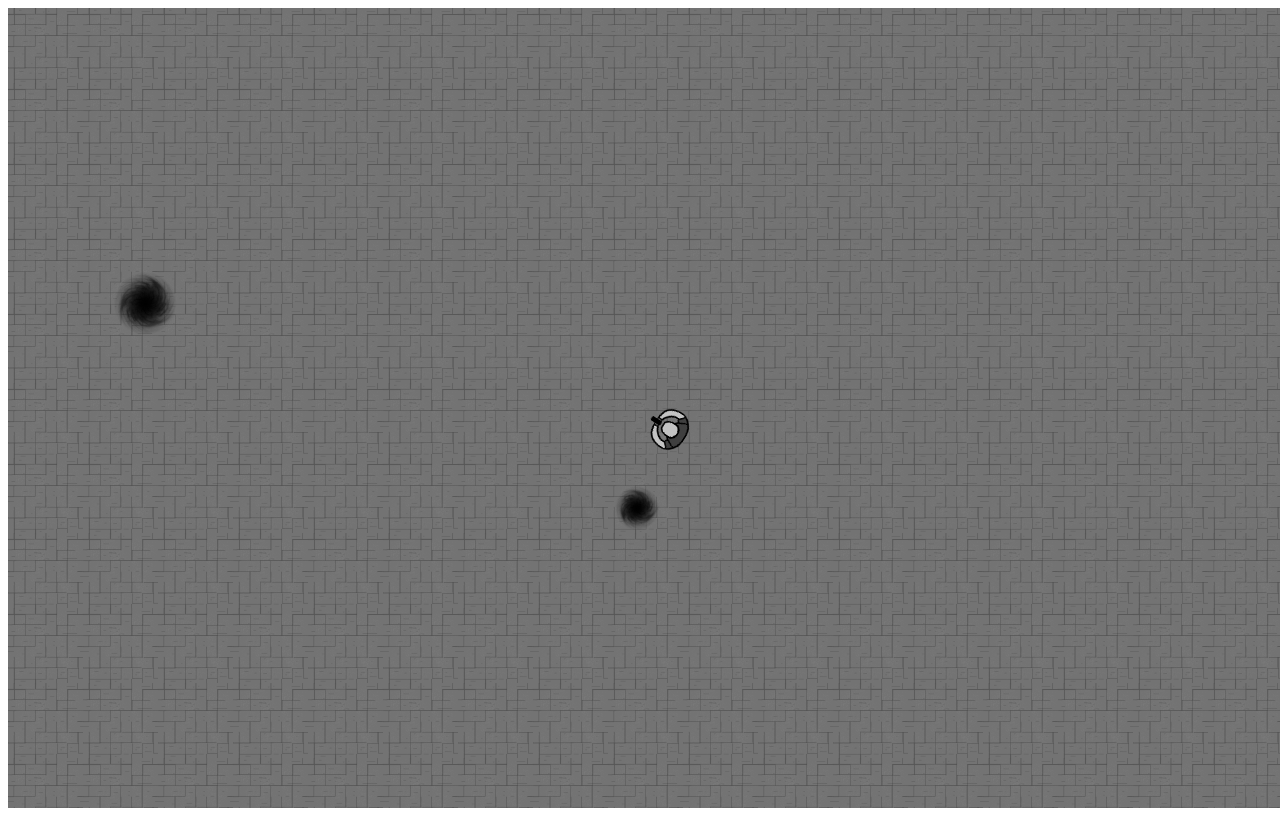
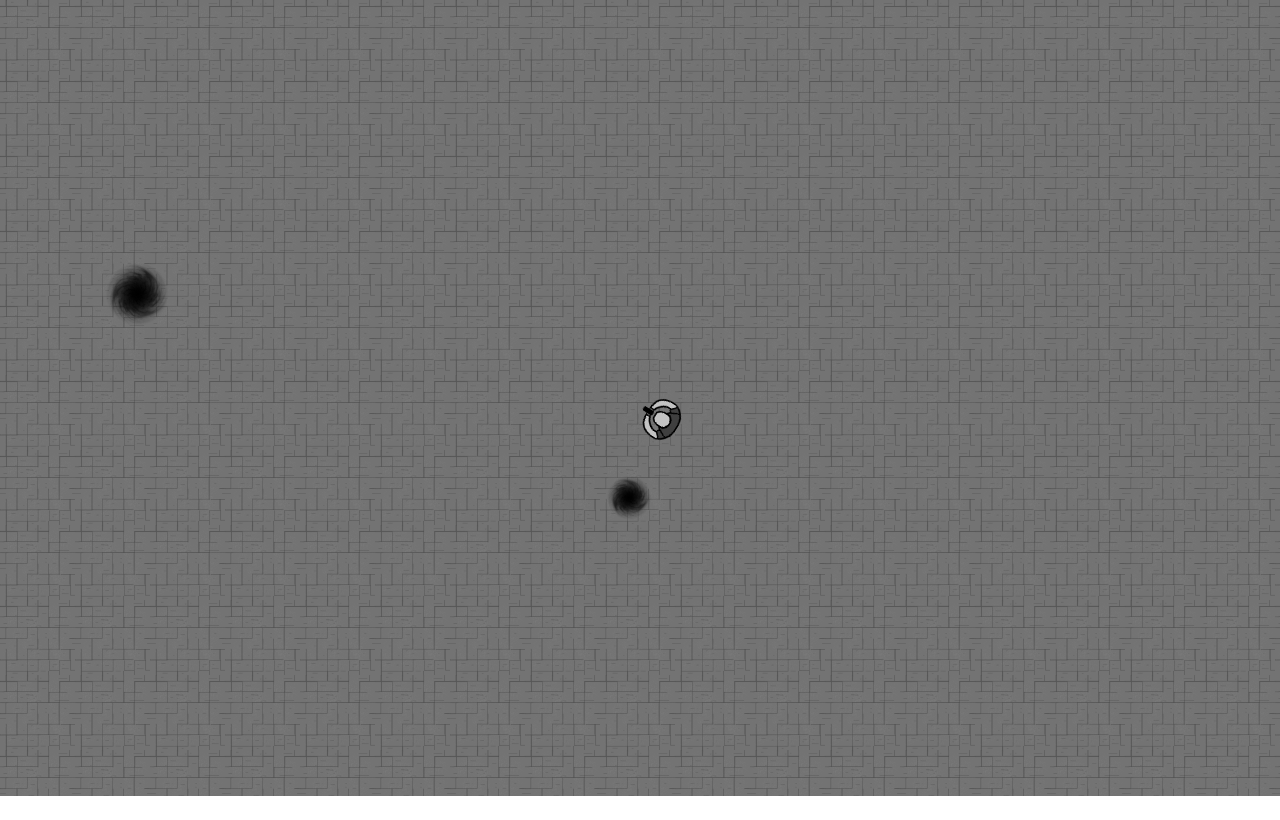
Before and after one commit to dan1rock/Course-project, a plain HTML site: page index.html in a window 1280 px wide. Drawn offline with Linux system fonts and the light colour scheme.

Commit message:
fixed full screen

```diff
--- a/Main.js
+++ b/Main.js
@@ -4,7 +4,7 @@ const cvs = document.getElementById("canvas");
 const ctx = cvs.getContext("2d");
 
 cvs.width = window.innerWidth;
-cvs.height = window.innerHeight;
+cvs.height = window.innerHeight - 4;
 
 const canvas = {
   width: cvs.width,
--- a/index.html
+++ b/index.html
@@ -5,6 +5,12 @@
  <meta name="viewport" content="width=device-width, initial-scale=1.0">
  <meta http-equiv="X-UA-Compatible" content="ie=edge">
  <title>Game</title>
+ <style type="text/css">
+    html, body {
+        margin: 0 !important;
+        padding: 0 !important;
+    }
+ </style>
 </head>
 <body>
 
```
